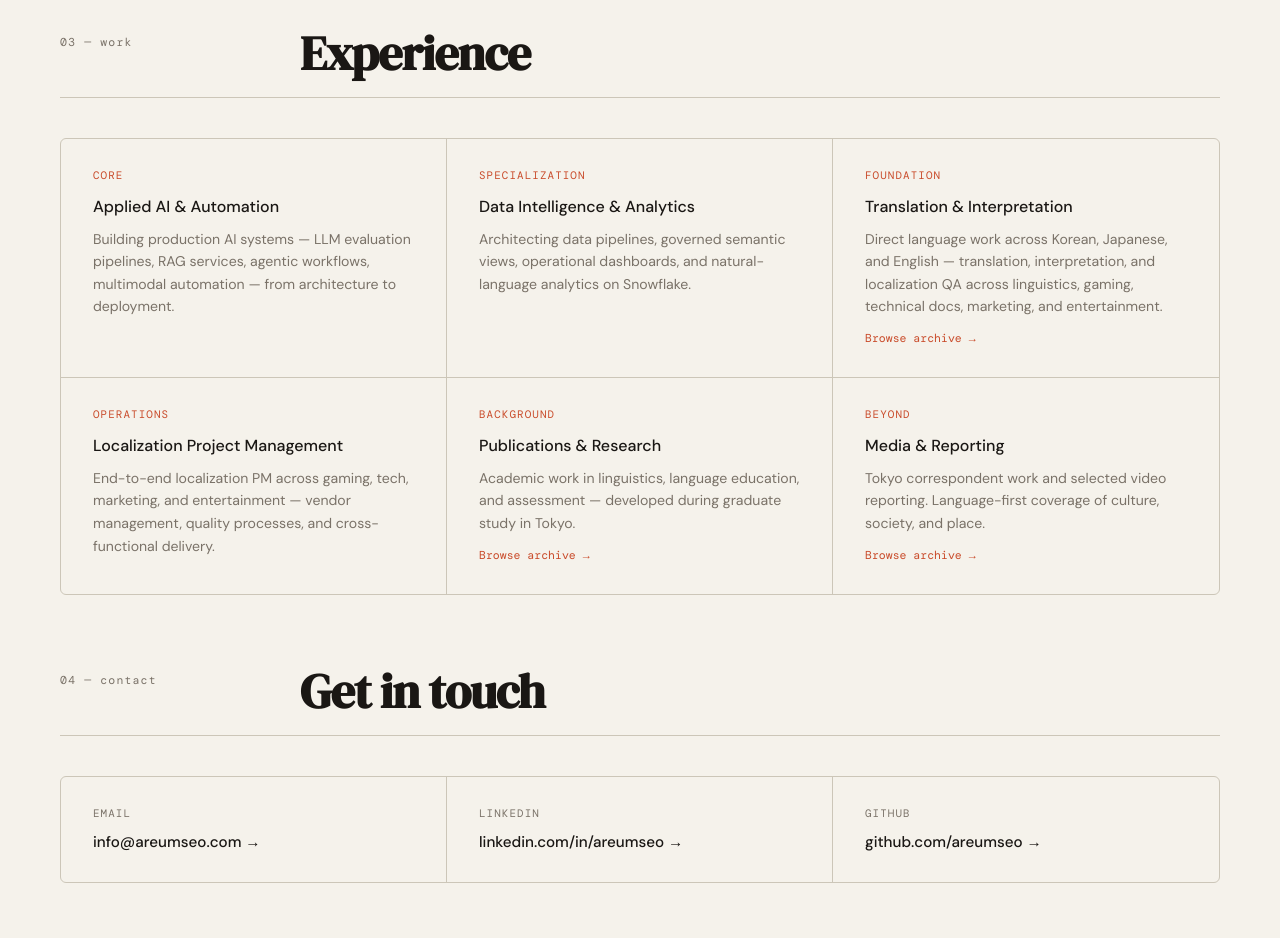
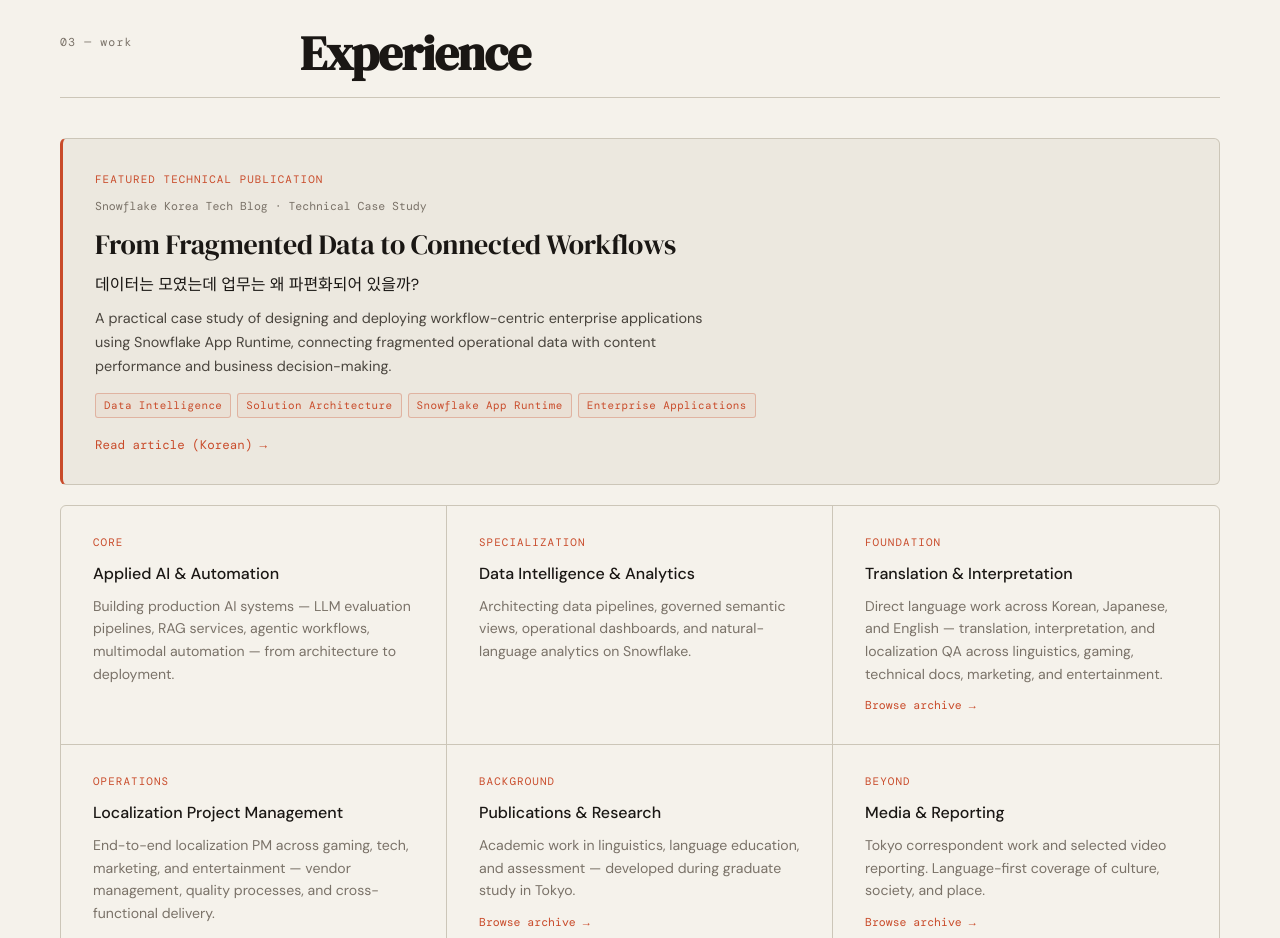
Before and after one commit to areumseo/areumseo.github.io, a plain HTML site: page index.html in a window 1280 px wide. Shown: the part 3660-4598 px from the top of the page. Drawn offline with nearby package versions, Linux system fonts and the light colour scheme.

Commit message:
Feature the Snowflake Korea case study at the top of Experience
Add a Featured Technical Publication card above the Experience grid for
the Snowflake Korea Tech Blog case study, "From Fragmented Data to
Connected Workflows": Korean subtitle, the supplied summary, four topic
tags, and a link to the article.

It sits inside the existing Work section rather than becoming a new
numbered section, so the nav and section numbering are unchanged. The
card is an <article> with the Korean line marked lang="ko" and the link
opening in a new tab with rel="noopener".

The shared link carried a ?utm_source=chatgpt.com tracking parameter;
the published href is the plain article URL.

Co-Authored-By: Claude Sonnet 5.5 <noreply@anthropic.com>
Claude-Session: https://claude.ai/code/session_01WtyhusqwrUqxRM7S6RHUmz

```diff
--- a/index.html
+++ b/index.html
@@ -520,6 +520,65 @@
     .project-row:hover .project-link { color: var(--accent); }
 
     /* ── WORK ── */
+    .featured {
+      display: flex;
+      flex-direction: column;
+      gap: 10px;
+      padding: 32px 32px 28px;
+      margin-bottom: 20px;
+      border: 1px solid var(--rule);
+      border-left: 3px solid var(--accent);
+      border-radius: 6px;
+      background: var(--bg2);
+    }
+
+    .featured-label {
+      font-family: 'DM Mono', monospace;
+      font-size: 0.68rem;
+      letter-spacing: 0.1em;
+      text-transform: uppercase;
+      color: var(--accent);
+    }
+
+    .featured-source {
+      font-family: 'DM Mono', monospace;
+      font-size: 0.72rem;
+      color: var(--ink3);
+    }
+
+    .featured h3 {
+      font-family: 'DM Serif Display', serif;
+      font-size: clamp(1.4rem, 3vw, 1.75rem);
+      font-weight: 400;
+      letter-spacing: -0.01em;
+      line-height: 1.25;
+    }
+
+    .featured-ko {
+      font-size: 1rem;
+      color: var(--ink);
+      word-break: keep-all;
+    }
+
+    .featured p {
+      font-size: 0.9rem;
+      color: var(--ink2);
+      line-height: 1.65;
+      max-width: 640px;
+    }
+
+    .featured .project-tags { margin-top: 4px; }
+
+    .featured-link {
+      align-self: flex-start;
+      margin-top: 8px;
+      font-family: 'DM Mono', monospace;
+      font-size: 0.78rem;
+      color: var(--accent);
+    }
+
+    .featured-link:hover { text-decoration: underline; text-underline-offset: 3px; }
+
     .work-grid {
       display: grid;
       grid-template-columns: 1fr 1fr 1fr;
@@ -926,6 +985,20 @@
         <div class="section-num">03 — work</div>
         <h2 class="section-title">Experience</h2>
       </div>
+      <article class="featured">
+        <div class="featured-label">Featured Technical Publication</div>
+        <div class="featured-source">Snowflake Korea Tech Blog · Technical Case Study</div>
+        <h3>From Fragmented Data to Connected Workflows</h3>
+        <div class="featured-ko" lang="ko">데이터는 모였는데 업무는 왜 파편화되어 있을까?</div>
+        <p>A practical case study of designing and deploying workflow-centric enterprise applications using Snowflake App Runtime, connecting fragmented operational data with content performance and business decision-making.</p>
+        <div class="project-tags">
+          <span class="tag tech">Data Intelligence</span>
+          <span class="tag tech">Solution Architecture</span>
+          <span class="tag tech">Snowflake App Runtime</span>
+          <span class="tag tech">Enterprise Applications</span>
+        </div>
+        <a class="featured-link" href="https://snowflake-kr.medium.com/%EB%8D%B0%EC%9D%B4%ED%84%B0%EB%8A%94-%EB%AA%A8%EC%98%80%EB%8A%94%EB%8D%B0-%EC%97%85%EB%AC%B4%EB%8A%94-%EC%99%9C-%ED%8C%8C%ED%8E%B8%ED%99%94%EB%90%98%EC%96%B4-%EC%9E%88%EC%9D%84%EA%B9%8C-8be6d6f34956" target="_blank" rel="noopener">Read article (Korean) →</a>
+      </article>
       <div class="work-grid">
         <div class="work-cell">
           <div class="work-cell-label">Core</div>
```
